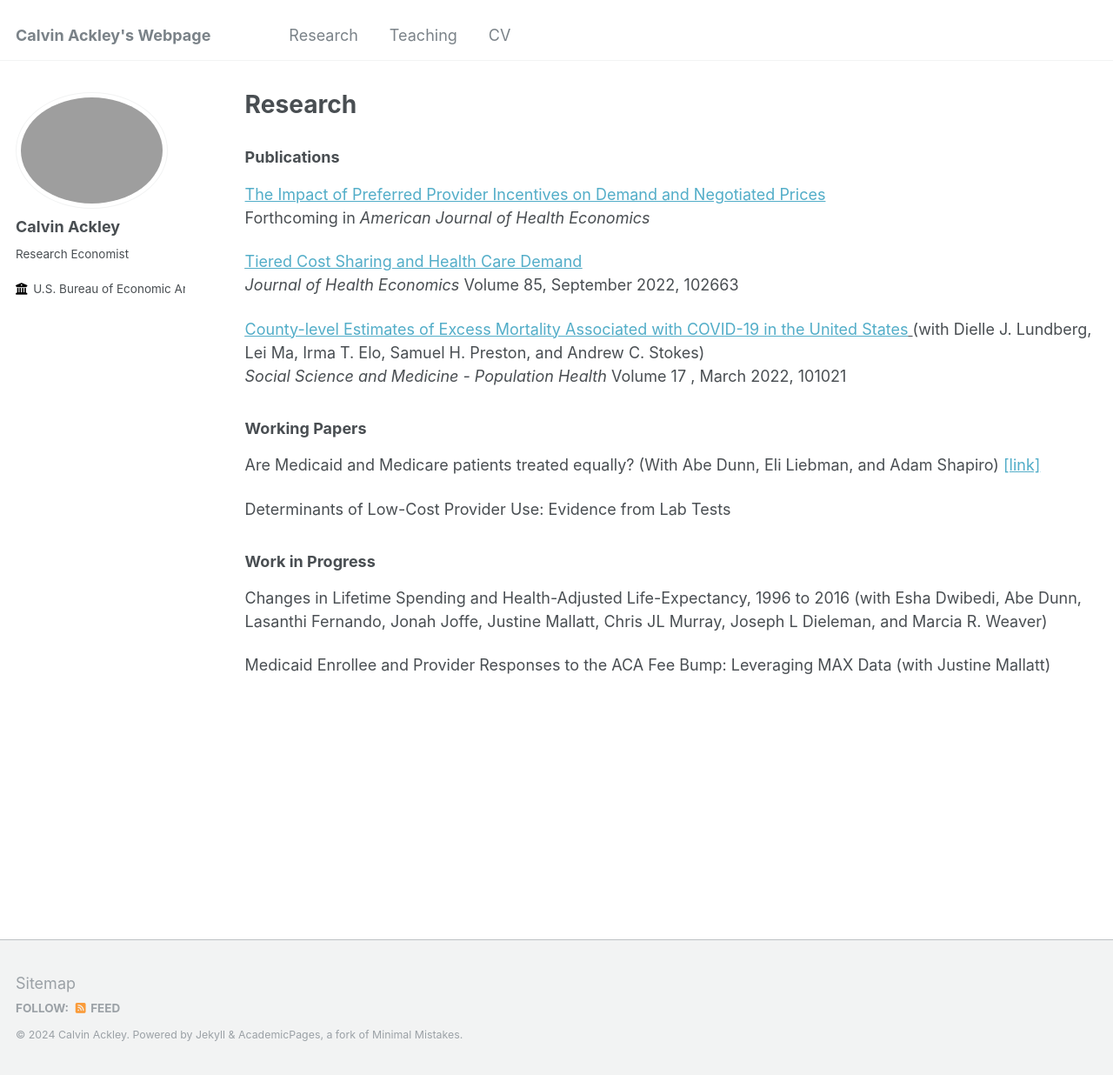
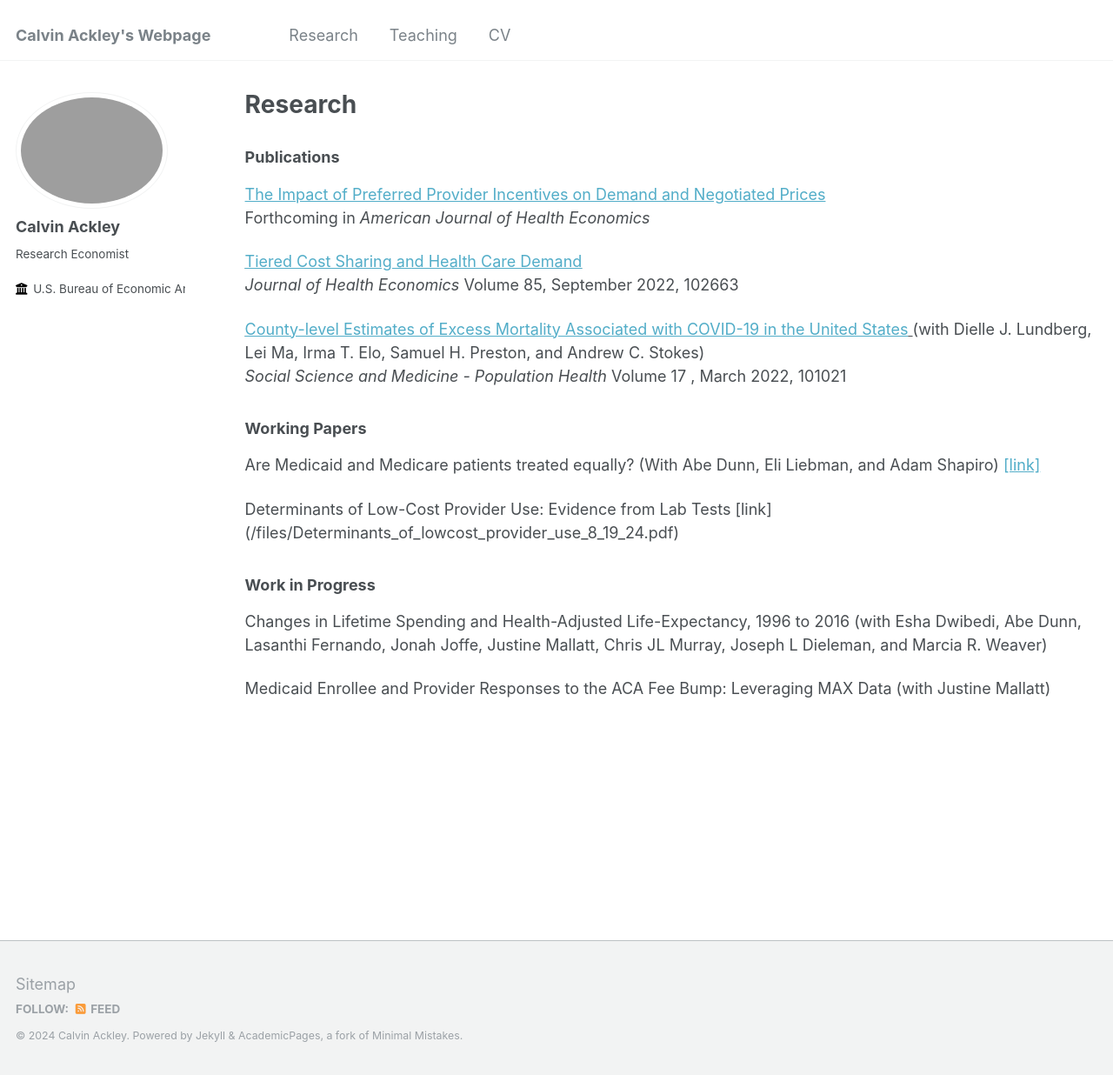
Before and after one commit to ackleycb/ackleycb.github.io, a Jekyll site: the page built from _pages/research.md, in a window 1280 px wide and 1236 px high. Shown: the whole window at 87% size. Built offline with Jekyll 4.4.1, drawn with Linux system fonts in a browser that asks for light colours.

Commit message:
Update research.md

```diff
--- a/_pages/research.md
+++ b/_pages/research.md
@@ -26,7 +26,7 @@ Lei Ma, Irma T. Elo, Samuel H. Preston, and Andrew C. Stokes) <br> *Social Scien
 Are Medicaid and Medicare patients treated equally? (With Abe Dunn, Eli Liebman, and Adam Shapiro)
 [[link]](https://www.frbsf.org/wp-content/uploads/wp2024-14.pdf "medicaid_duals")
 
-Determinants of Low-Cost Provider Use: Evidence from Lab Tests
+Determinants of Low-Cost Provider Use: Evidence from Lab Tests [link] (/files/Determinants_of_lowcost_provider_use_8_19_24.pdf)<br>
 
 
 ### Work in Progress
```
